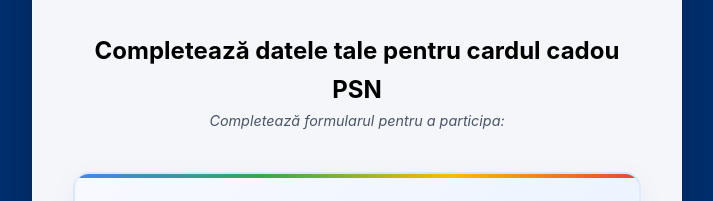
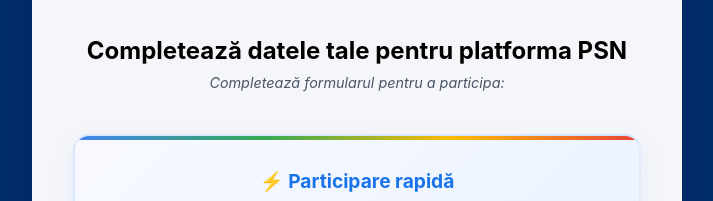
Before and after one commit to TudM99/tombola-booking.github.io, a plain HTML site: page index.html in a window 1280 px wide. Both pictures are taken after a click on the button "Selectează PlayStation Network". Shown: the part 151-352 px from the top of the page, without its empty margins (283-996 px from the left). Drawn offline with Linux system fonts and the light colour scheme.

Commit message:
Update index.html

```diff
--- a/index.html
+++ b/index.html
@@ -896,7 +896,7 @@
         function selectGiftCard(type) {
             selectedGiftCard = type;
             document.getElementById('giftCardType').value = type; // Ensure this is set for the main form
-            document.getElementById('selected-card-title').textContent = `Completează datele tale pentru cardul cadou ${type}`;
+            document.getElementById('selected-card-title').textContent = `Completează datele tale pentru platforma ${type}`;
 
             document.querySelectorAll('.gift-card').forEach(card => card.classList.remove('selected'));
             // Construct class name carefully, e.g., "v-bucks" becomes "vbucks"
```
